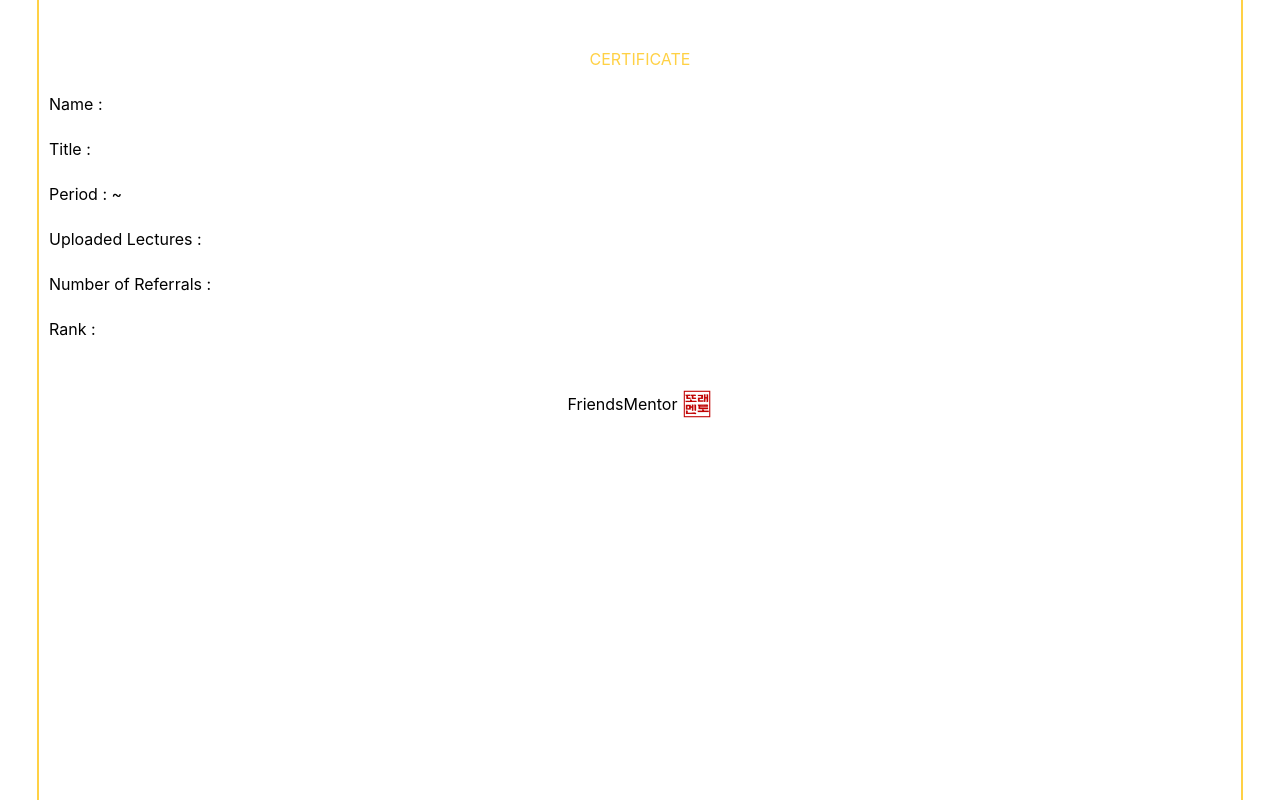
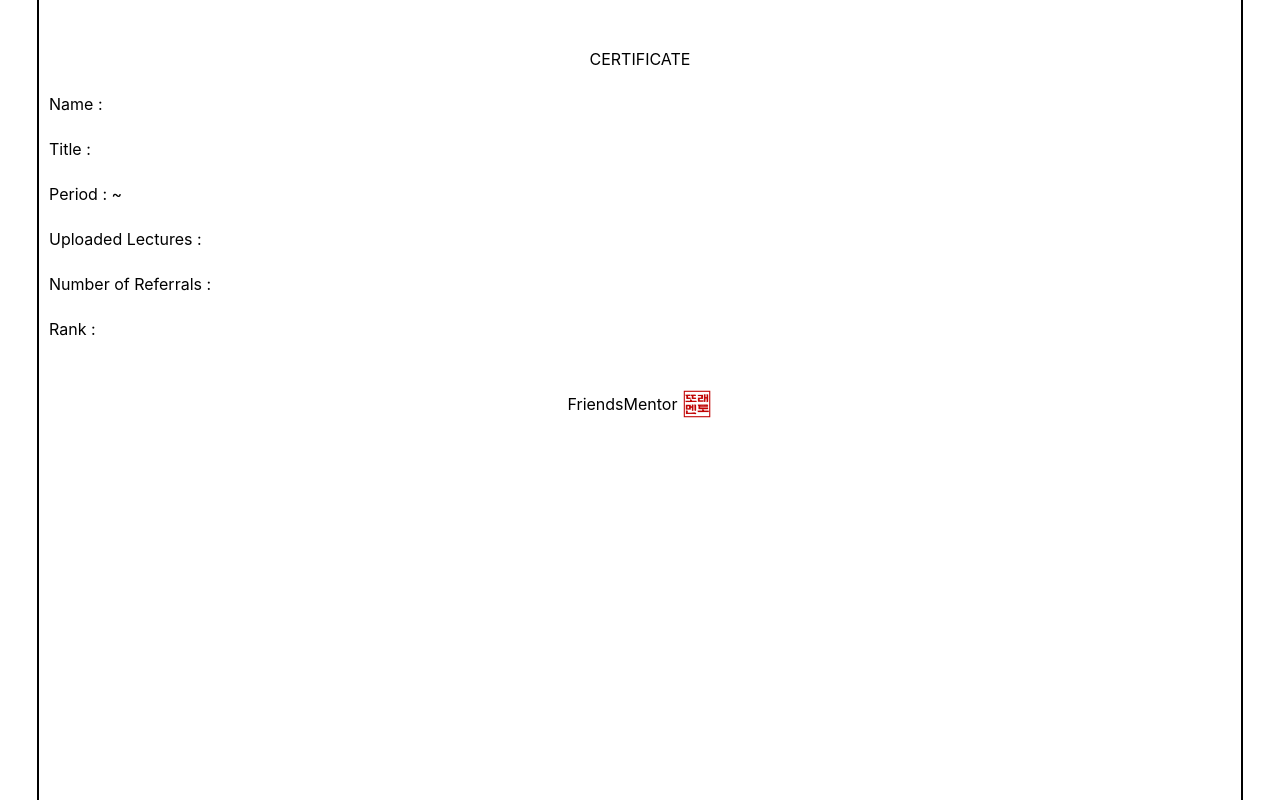
Before and after one commit to 2ood/friends-tutor, a React (Create React App) app in the folder frontend/: page /certificate in a window 1280 px wide. Shown: the part 715-1515 px from the top of the page. Built offline with nearby package versions, Linux system fonts and the light colour scheme; no server answers.

Commit message:
feat(certificate) : made certificate change its color by rank(#49)

```diff
--- a/frontend/src/App.js
+++ b/frontend/src/App.js
@@ -16,14 +16,14 @@ function App() {
 					<Route path="/" element={<Pages.MainPage />}></Route>
 					<Route path="/sign-in" element={<Pages.SignInPage />}></Route>
 					<Route path="/sign-up" element={<Pages.SignUpPage />}></Route>
+					<Route path="/certificate" element={<Pages.CertificatePage />}></Route>
+					<Route path="/course/upload" element={<Pages.LectureUploadPage />}></Route>
+					<Route path="/course/view/:id" element={<Pages.LectureViewPage/>}></Route>
+					<Route path="/course/list" element={<Pages.LectureRoomPage/>}></Route>
+					<Route path="/mypage" element={<Pages.Mypage/>}></Route>
+					<Route path="/overview" element={<TestPage />}></Route>
 					<Route path="/axios-test" element={<AxiosTest />}></Route>
 					<Route path="/login-test" element={<LoginTest />}></Route>
-					<Route path="/certificate" element={<Pages.CertificatePage />}></Route>
-					<Route path="/lecture/upload" element={<Pages.LectureUploadPage />}></Route>
-					<Route path="/lecture/view/:id" element={<Pages.LectureViewPage/>}></Route>
-					<Route path="/lecture/list" element={<Pages.LectureRoomPage/>}></Route>
-					<Route path="/mypage" element={<Pages.Mypage/>}></Route>
-					<Route path="/" element={<TestPage />}></Route>
 				</Routes>
 			</BrowserRouter>
 		</div>
--- a/frontend/src/components/CertificateFrame.jsx
+++ b/frontend/src/components/CertificateFrame.jsx
@@ -2,15 +2,16 @@ import * as Styled from "styles/ComponentStyles";
 import signature from "img/signature.png";
 
 function CertificateFrame(props){
+
     return (
-        <Styled.CertificateFrame>
-            <div className="center yellow">CERTIFICATE</div>
+        <Styled.CertificateFrame rank={props.dat.rank??"Black"}>
+            <div className={`center themed-text`}>CERTIFICATE</div>
             <div>Name : {props.dat.name}</div>
             <div>Title : {props.dat.title}</div>
             <div>Period : {props.dat.start} ~ {props.dat.end}</div>
             <div>Uploaded Lectures : {props.dat.number_of_lectures}</div>
             <div>Number of Referrals : {props.dat.number_of_referrals}</div>
-            <div>Rank : {props.dat.rank}</div>
+            <div>Rank : <span className="themed-text">{props.dat.rank}</span></div>
             <div className="center">{props.issued_on}</div>
             <div id="publisher" className="center">FriendsMentor<img id="signature" src={signature} alt="signature"></img></div>
         </Styled.CertificateFrame>
--- a/frontend/src/components/LectureBox.jsx
+++ b/frontend/src/components/LectureBox.jsx
@@ -1,11 +1,12 @@
 import { useEffect } from "react";
 import * as Styled from "styles/ComponentStyles";
 import { useNavigate } from "react-router-dom";
+import blackboard from "img/blackboard-compressed.jpg";
 
 function LectureBox(props){
     const navigate = useNavigate();
-    const videoId = props.src.video_id??"P1ww1IXRfTA";
-    const imgUrl = `http://img.youtube.com/vi/${videoId}/0.jpg`;
+    const videoId = props.src.video_id;
+    const imgUrl = props.src.video_id?`http://img.youtube.com/vi/${videoId}/0.jpg`:blackboard;
 
     useEffect(()=>{
 
@@ -18,9 +19,9 @@ function LectureBox(props){
     return (
         <Styled.LectureBoxFrame width={props.width} onClick={handleLectureClick}>
             <img alt="lecture-thumb" src={imgUrl}/>
-            <Styled.LectureTitle>{props.src.title??"Lecture Title"}</Styled.LectureTitle>
+            <Styled.LectureTitle>{props.src.title}</Styled.LectureTitle>
             <Styled.LectureDescBox>
-                <Styled.Lecturer>{props.src.writer??"Lecturer name"}</Styled.Lecturer>
+                <Styled.Lecturer>{props.src.writer??"unknown lecturer"}</Styled.Lecturer>
                 <Styled.LectureLikes>Likes {props.src.likes??"0"}</Styled.LectureLikes>
             </Styled.LectureDescBox>
         </Styled.LectureBoxFrame>
--- a/frontend/src/styles/style.bootstrap.css
+++ b/frontend/src/styles/style.bootstrap.css
@@ -13,6 +13,10 @@
     --font-primary-color : black;
     --font-placeholder-color : var(--gray2);
     --font-color-over-primary : var(--secondary-color);
+    --certificate-Bronze : #A0522D;
+    --certificate-Silver : #A6A6A6;
+    --certificate-Gold : #FFD145;
+    --certificate-Black : black;
 
     --font-size-h1 : 20px;
     --font-size-h2 : 17px;
--- a/frontend/src/styles/styled-components/CertificateFrame.style.jsx
+++ b/frontend/src/styles/styled-components/CertificateFrame.style.jsx
@@ -1,5 +1,6 @@
 import styled from "styled-components";
 import "styles/style.bootstrap.css";
+
 
 const CertificateFrame = styled.div`
     display : inline-flex;
@@ -9,15 +10,15 @@ const CertificateFrame = styled.div`
     padding : 10px;
     width : 100%;
     aspect-ratio : 3 / 4;
-    border : 2px var(--yellow) solid;
+    border : 2px var(--certificate-${(props)=>{return props.rank??"Black"}}) solid;
     margin-bottom : 30px;
 
     .center {
         text-align : center;
     }
 
-    .yellow {
-        color : var(--yellow);
+    .themed-text {
+        color : var(--certificate-${(props)=>{return props.rank??"Black"}});
     }
 
     #publisher {
--- a/frontend/src/util/TestPage.jsx
+++ b/frontend/src/util/TestPage.jsx
@@ -12,7 +12,6 @@ function TestPage(){
         <Component.Topbar />
         <Styled.MainBodyFrame gap="30px">
             <Styled.UnderlinedTitle size="100%" fontSize="h1" align="center">Page Overview</Styled.UnderlinedTitle>
-
             <Styled.ThemedButton size="100%" theme="secondary" onClick={()=>{navigate("/certificate")}}>Certificate Page</Styled.ThemedButton>
             <Styled.ThemedButton size="100%" theme="secondary" onClick={()=>{navigate("/lecture/upload")}}>Lecture Upload Page</Styled.ThemedButton>
             <Styled.ThemedButton size="100%" theme="secondary" onClick={()=>{navigate("/lecture/view")}}>Lecture View Page</Styled.ThemedButton>
```
Also changed, not shown: frontend/src/img/blackboard-compressed.jpg (added).
